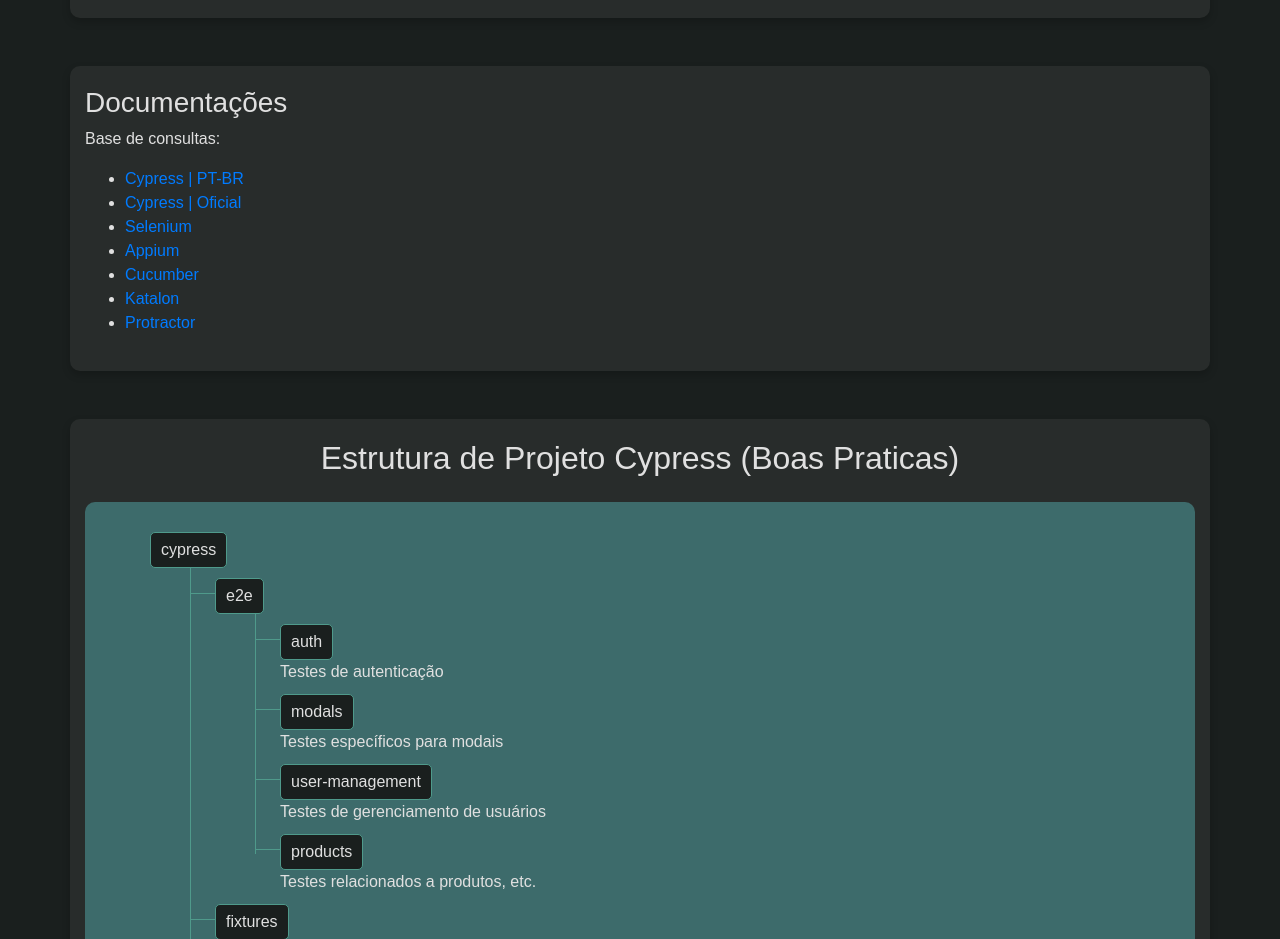
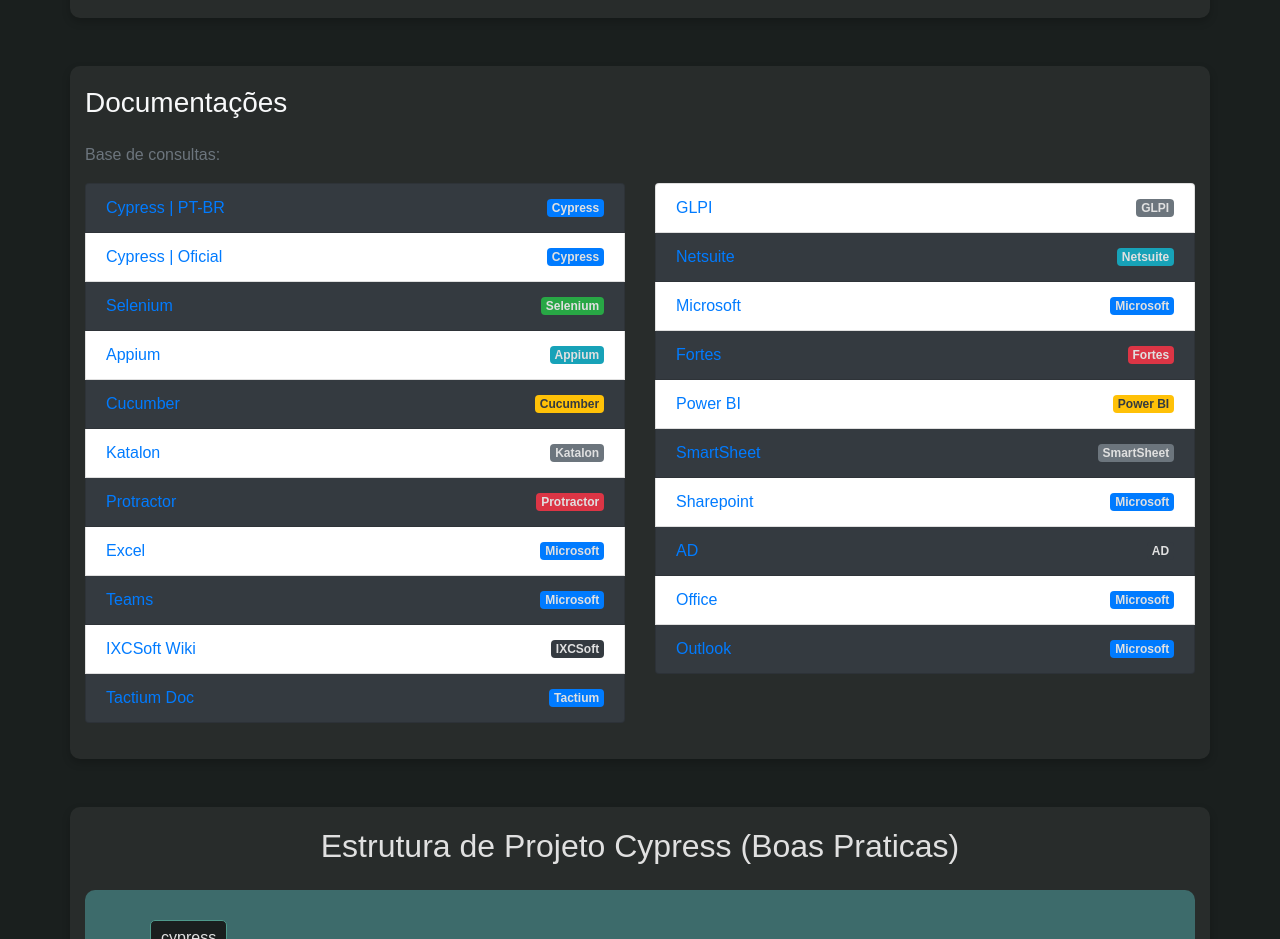
Before and after one commit to felipelisboa-qa/felipelisboa-qa, a plain HTML site: page index.html in a window 1280 px wide. Shown: the part 4373-5312 px from the top of the page. Drawn offline with nearby package versions, Linux system fonts and the light colour scheme.

Commit message:
att index
att index

```diff
--- a/index.html
+++ b/index.html
@@ -39,10 +39,8 @@
         <h2 class="text-center">Sistema usando Python Flask | Docker | MySQL</h2>
         <p class="text-center">AUTENTICA - Sistema de Gerenciamento de Acessos</p>
         <div class="d-flex justify-content-center video-wrapper">
-            <iframe src="https://drive.google.com/file/d/1_OO_MPtyN2J5utK_b2TnZXH5HgpBH_LE/preview"
-            allow="autoplay"
-                    frameborder="0"
-                    allowfullscreen>
+            <iframe src="https://drive.google.com/file/d/1_OO_MPtyN2J5utK_b2TnZXH5HgpBH_LE/preview" allow="autoplay"
+                frameborder="0" allowfullscreen>
             </iframe>
         </div>
     </section>
@@ -51,10 +49,8 @@
         <h2 class="text-center">Sistema usando Python Flask | Docker | Mysql </h2>
         <p class="text-center">TechResolve - Banco de Soluções</p>
         <div class="d-flex justify-content-center video-wrapper">
-            <iframe src="https://drive.google.com/file/d/16quc3_oz6-r0xWVLHC228tqGFpbLHXj0/preview"
-            allow="autoplay"
-                    frameborder="0"
-                    allowfullscreen>
+            <iframe src="https://drive.google.com/file/d/16quc3_oz6-r0xWVLHC228tqGFpbLHXj0/preview" allow="autoplay"
+                frameborder="0" allowfullscreen>
             </iframe>
         </div>
     </section>
@@ -63,10 +59,8 @@
         <h2 class="text-center">Pagina Usando HTML | JAVA SCRIPT | BOOTSTRAP | API CANVAS</h2>
         <p class="text-center">Gerador de Assinaturas</p>
         <div class="d-flex justify-content-center video-wrapper">
-            <iframe src="https://drive.google.com/file/d/1AxORQQrz29_G-txU1yEr-CY4BfTA60cf/preview"
-            allow="autoplay"
-                    frameborder="0"
-                    allowfullscreen>
+            <iframe src="https://drive.google.com/file/d/1AxORQQrz29_G-txU1yEr-CY4BfTA60cf/preview" allow="autoplay"
+                frameborder="0" allowfullscreen>
             </iframe>
         </div>
     </section>
@@ -75,10 +69,8 @@
         <h2 class="text-center">Testes Automatizados com Selenium</h2>
         <p class="text-center">SELENIUN - GLPI Envio de Notificação em Massa</p>
         <div class="d-flex justify-content-center video-wrapper">
-            <iframe src="https://drive.google.com/file/d/1aBcA_4yxC1X2UbVHXVS1bPoxE9EHUeOY/preview"
-            allow="autoplay"
-                    frameborder="0"
-                    allowfullscreen>
+            <iframe src="https://drive.google.com/file/d/1aBcA_4yxC1X2UbVHXVS1bPoxE9EHUeOY/preview" allow="autoplay"
+                frameborder="0" allowfullscreen>
             </iframe>
         </div>
     </section>
@@ -87,28 +79,115 @@
         <h2 class="text-center">Testes Automatizados com Cypress</h2>
         <p class="text-center">Validação se todos os sites estão UP!</p>
         <div class="d-flex justify-content-center video-wrapper">
-            <iframe src="https://drive.google.com/file/d/1QIkqlejj2W-1Yjg_RPO8UPZmLFW8rnpd/preview"
-            allow="autoplay"
-                    frameborder="0"
-                    allowfullscreen>
+            <iframe src="https://drive.google.com/file/d/1QIkqlejj2W-1Yjg_RPO8UPZmLFW8rnpd/preview" allow="autoplay"
+                frameborder="0" allowfullscreen>
             </iframe>
         </div>
     </section>
 
     <section id="ferramentas-tecnologias" class="container my-5">
-        <h3>Documentações</h3>
-        <p>Base de consultas:</p>
-        <ul>
-            <li><a href="https://github.com/pedrohyvo/cypress-docs-pt-br?tab=readme-ov-file" target="_blank">Cypress |
-                    PT-BR</a></li>
-            <li><a href="https://docs.cypress.io/app/get-started/why-cypress" target="_blank">Cypress | Oficial</a></li>
-            <li><a href="https://www.selenium.dev/documentation/en/" target="_blank">Selenium</a></li>
-            <li><a href="https://appium.io/docs/en/about-appium/overview/" target="_blank">Appium</a></li>
-            <li><a href="https://cucumber.io/docs/guides/10-minute-tutorial/" target="_blank">Cucumber</a></li>
-            <li><a href="https://docs.katalon.com/katalon-studio/docs/overview.html" target="_blank">Katalon</a></li>
-            <li><a href="https://www.protractortest.org/#/" target="_blank">Protractor</a></li>
-        </ul>
+        <h3 class="text-light mb-4">Documentações</h3>
+        <p class="text-muted">Base de consultas:</p>
+
+        <div class="row">
+            <!-- Primeira coluna -->
+            <div class="col-md-6">
+                <ul class="list-group mb-3">
+                    <li class="list-group-item d-flex justify-content-between align-items-center bg-dark">
+                        <a href="https://github.com/pedrohyvo/cypress-docs-pt-br?tab=readme-ov-file" target="_blank">Cypress | PT-BR</a>
+                        <span class="badge bg-primary">Cypress</span>
+                    </li>
+                    <li class="list-group-item d-flex justify-content-between align-items-center">
+                        <a href="https://docs.cypress.io/app/get-started/why-cypress" target="_blank">Cypress | Oficial</a>
+                        <span class="badge bg-primary">Cypress</span>
+                    </li>
+                    <li class="list-group-item d-flex justify-content-between align-items-center bg-dark">
+                        <a href="https://www.selenium.dev/documentation/en/" target="_blank">Selenium</a>
+                        <span class="badge bg-success">Selenium</span>
+                    </li>
+                    <li class="list-group-item d-flex justify-content-between align-items-center">
+                        <a href="https://appium.io/docs/en/about-appium/overview/" target="_blank">Appium</a>
+                        <span class="badge bg-info">Appium</span>
+                    </li>
+                    <li class="list-group-item d-flex justify-content-between align-items-center bg-dark">
+                        <a href="https://cucumber.io/docs/guides/10-minute-tutorial/" target="_blank">Cucumber</a>
+                        <span class="badge bg-warning text-dark">Cucumber</span>
+                    </li>
+                    <li class="list-group-item d-flex justify-content-between align-items-center">
+                        <a href="https://docs.katalon.com/katalon-studio/docs/overview.html" target="_blank">Katalon</a>
+                        <span class="badge bg-secondary">Katalon</span>
+                    </li>
+                    <li class="list-group-item d-flex justify-content-between align-items-center bg-dark">
+                        <a href="https://www.protractortest.org/#/" target="_blank">Protractor</a>
+                        <span class="badge bg-danger">Protractor</span>
+                    </li>
+                    <li class="list-group-item d-flex justify-content-between align-items-center">
+                        <a href="https://support.microsoft.com/excel" target="_blank">Excel</a>
+                        <span class="badge bg-primary">Microsoft</span>
+                    </li>
+                    <li class="list-group-item d-flex justify-content-between align-items-center bg-dark">
+                        <a href="https://support.microsoft.com/teams" target="_blank">Teams</a>
+                        <span class="badge bg-primary">Microsoft</span>
+                    </li>
+                    <li class="list-group-item d-flex justify-content-between align-items-center">
+                        <a href="https://www.ixcsoft.com.br/wiki" target="_blank">IXCSoft Wiki</a>
+                        <span class="badge bg-dark">IXCSoft</span>
+                    </li>
+                    <li class="list-group-item d-flex justify-content-between align-items-center bg-dark">
+                        <a href="https://docs.tactium.com.br/base/" target="_blank">Tactium Doc</a>
+                        <span class="badge bg-primary">Tactium</span>
+                    </li>
+                </ul>
+            </div>
+
+            <!-- Segunda coluna  -->
+            <div class="col-md-6">
+                <ul class="list-group mb-3">
+                    <li class="list-group-item d-flex justify-content-between align-items-center">
+                        <a href="https://glpi-project.org/documentation/" target="_blank">GLPI</a>
+                        <span class="badge bg-secondary">GLPI</span>
+                    </li>
+                    <li class="list-group-item d-flex justify-content-between align-items-center bg-dark">
+                        <a href="https://www.netsuite.com/portal/services/documentation.shtml" target="_blank">Netsuite</a>
+                        <span class="badge bg-info">Netsuite</span>
+                    </li>
+                    <li class="list-group-item d-flex justify-content-between align-items-center">
+                        <a href="https://support.microsoft.com/windows" target="_blank">Microsoft</a>
+                        <span class="badge bg-primary">Microsoft</span>
+                    </li>
+                    <li class="list-group-item d-flex justify-content-between align-items-center bg-dark">
+                        <a href="https://www.fortes.com.br/documentacao" target="_blank">Fortes</a>
+                        <span class="badge bg-danger">Fortes</span>
+                    </li>
+                    <li class="list-group-item d-flex justify-content-between align-items-center">
+                        <a href="https://docs.microsoft.com/power-bi" target="_blank">Power BI</a>
+                        <span class="badge bg-warning text-dark">Power BI</span>
+                    </li>
+                    <li class="list-group-item d-flex justify-content-between align-items-center bg-dark">
+                        <a href="https://help.smartsheet.com" target="_blank">SmartSheet</a>
+                        <span class="badge bg-secondary">SmartSheet</span>
+                    </li>
+                    <li class="list-group-item d-flex justify-content-between align-items-center">
+                        <a href="https://support.microsoft.com/sharepoint" target="_blank">Sharepoint</a>
+                        <span class="badge bg-primary">Microsoft</span>
+                    </li>
+                    <li class="list-group-item d-flex justify-content-between align-items-center bg-dark">
+                        <a href="https://docs.microsoft.com/active-directory" target="_blank">AD</a>
+                        <span class="badge bg-dark">AD</span>
+                    </li>
+                    <li class="list-group-item d-flex justify-content-between align-items-center">
+                        <a href="https://support.microsoft.com/office" target="_blank">Office</a>
+                        <span class="badge bg-primary">Microsoft</span>
+                    </li>
+                    <li class="list-group-item d-flex justify-content-between align-items-center bg-dark">
+                        <a href="https://support.microsoft.com/outlook" target="_blank">Outlook</a>
+                        <span class="badge bg-primary">Microsoft</span>
+                    </li>
+                </ul>
+            </div>
+        </div>
     </section>
+
 
     <section class="container my-5">
         <h2 class="text-center">Estrutura de Projeto Cypress (Boas Praticas)</h2>
```
